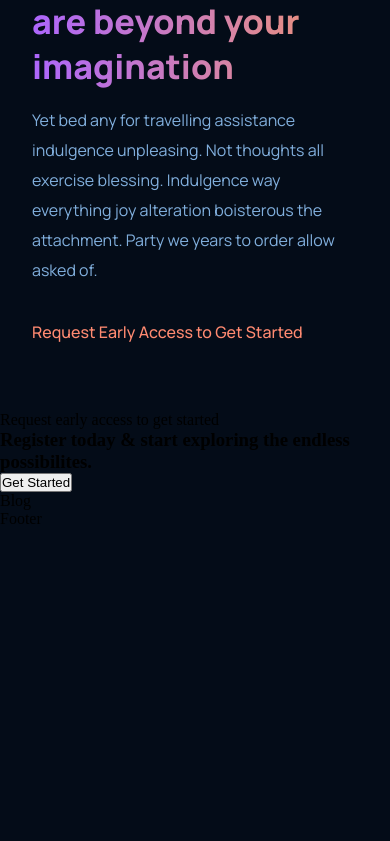
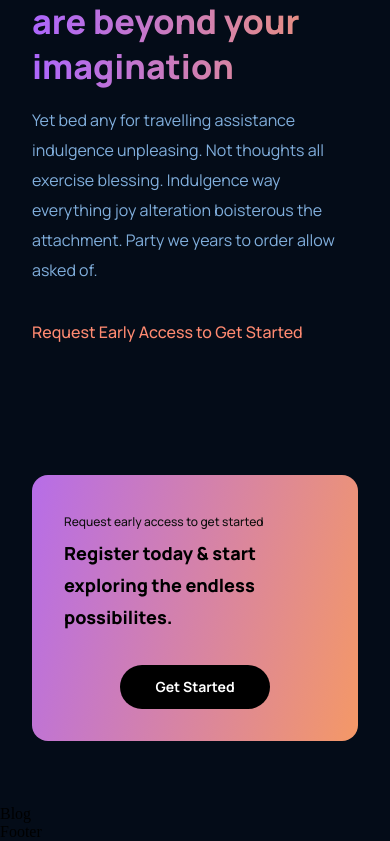
Before and after one commit to Uzo-Felix/gpt-3_Felix, a React (Create React App) app: page / in a window 390 px wide. Shown: the part 4313-5154 px from the top of the page. Before the commit the page ends 4841 px from the top, so only its background shows below. Built offline with nearby package versions, Linux system fonts and the light colour scheme.

Commit message:
feat: cta styling and media queries

```diff
--- a/src/components/cta/cta.css
+++ b/src/components/cta/cta.css
@@ -0,0 +1,77 @@
+.gpt3__cta {
+    display: flex;
+    justify-content: space-between;
+    align-items: center;
+    flex-direction: row;
+
+    padding: 2rem;
+    margin: 4rem;
+    border-radius: 1rem;
+    background: var(--gradient-bar);
+}
+
+.gpt3__cta-content p{
+    font-family: var(--font-family);
+    font-weight: 500;
+    font-size: 12px;
+    line-height: 30px;
+    color: #0e0e0e;
+}
+
+.gpt3__cta-content h3{
+    font-family: var(--font-family);
+    font-weight: 800;
+    font-size: 24px;
+    line-height: 45px;
+    color: #000000;
+}
+
+.gpt3__cta-btn{
+    display: flex;
+    justify-content: center;
+    align-items: center;
+    margin-left: 2rem;
+}
+
+.gpt3__cta-btn button{
+    background: #000000;
+    color: #ffffff;
+    border-radius: 40px;
+    font-family: var(--font-family);
+    font-weight: bold;
+    font-size: 18px;
+    line-height: 30px;
+    padding: 0.5rem 1rem;
+
+    border: none;
+    outline: none;
+    cursor: pointer;
+    min-width: 150px;
+}
+
+@media screen and (max-width: 650px){
+    .gpt3__cta{
+        flex-direction: column;
+    }
+
+    .gpt3__cta-btn{
+        margin: 2rem 0 0;
+    }
+}
+
+@media screen and (max-width: 550px){
+    .gpt3__cta{
+        margin: 4rem 2rem;
+    }
+
+    .gpt3__cta-content h3{
+        font-size: 18px;
+        line-height: 32px;
+    }
+
+    .gpt3__cta-btn button{
+        font-size: 14px;
+        line-height: 28px;
+    }
+
+}
```
